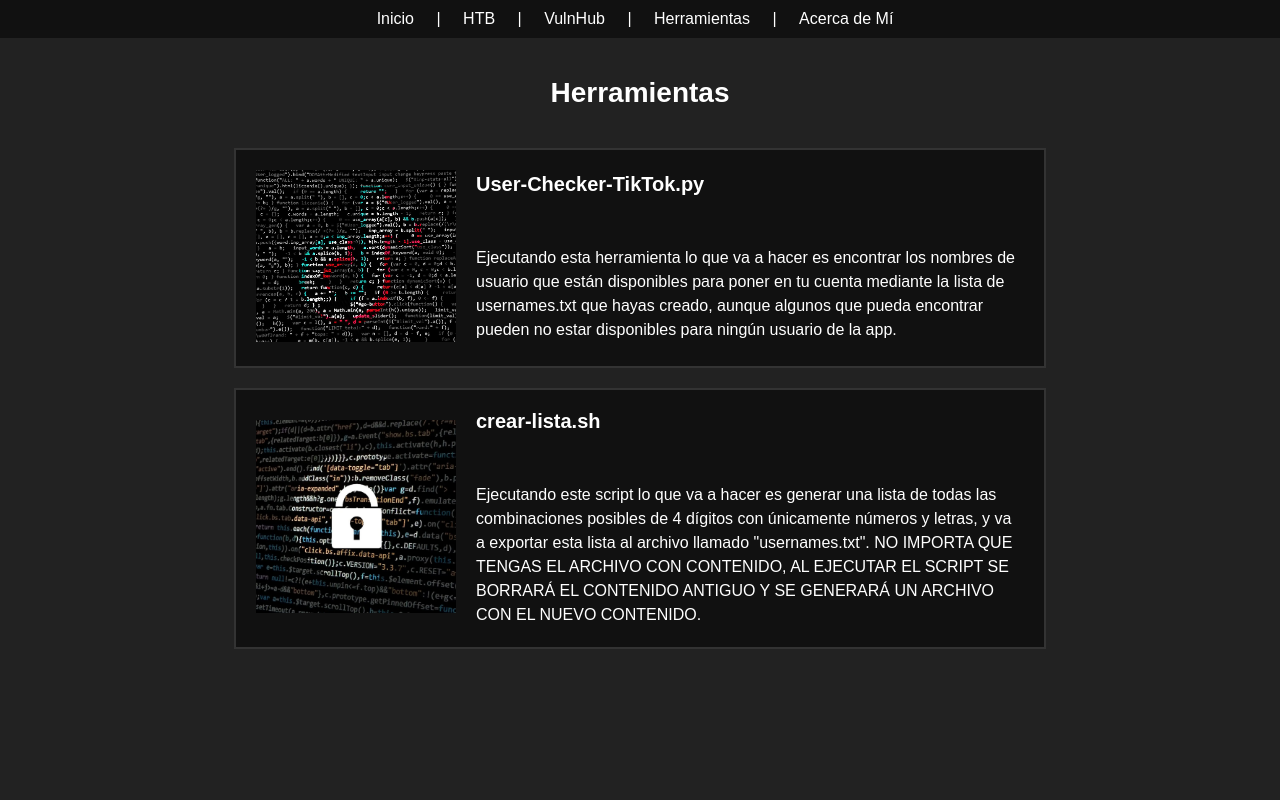
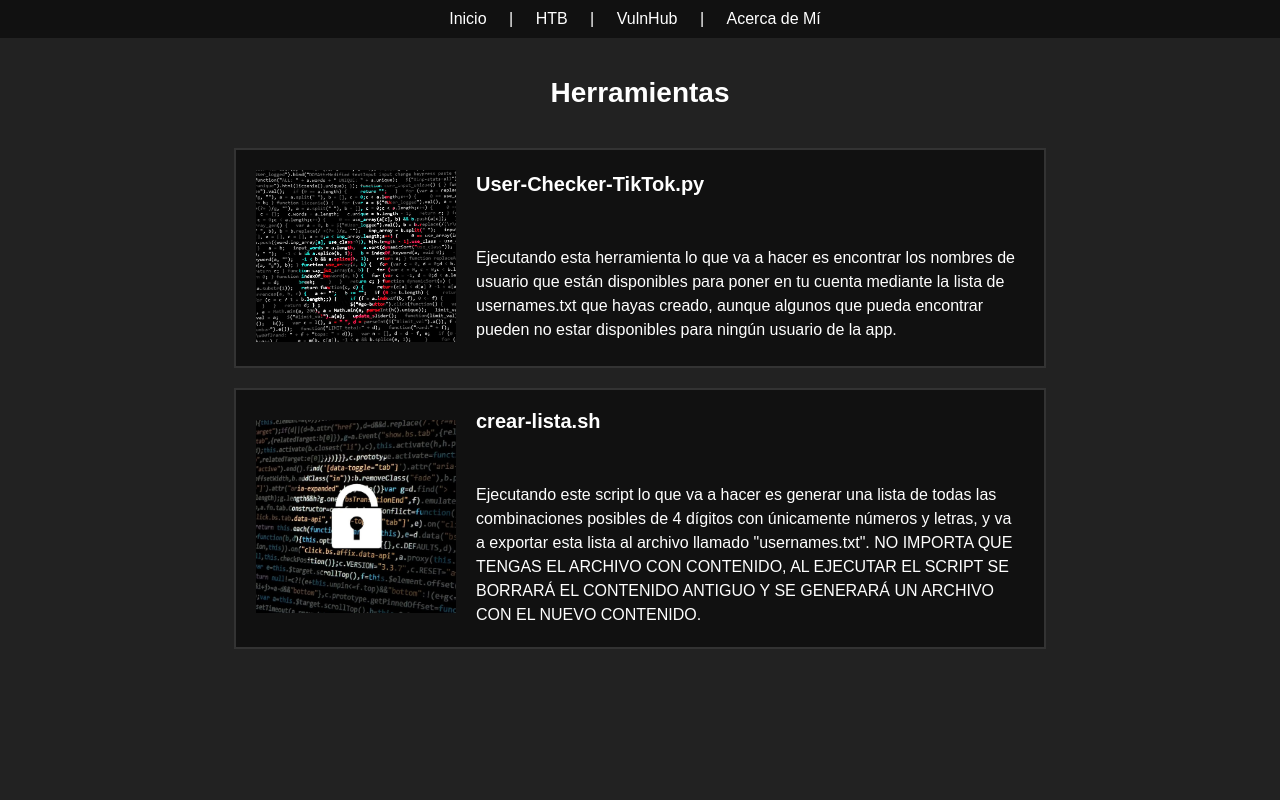
Before and after one commit to anonkex/anonkex.github.io, a plain HTML site: page herramientas.html in a window 1280 px wide. Shown: the top 800 px of the page. Drawn offline with Linux system fonts and the light colour scheme.

Commit message:
Add files via upload

```diff
--- a/herramientas.html
+++ b/herramientas.html
@@ -112,8 +112,6 @@
           <li>|</li>
           <li><a href="#">VulnHub</a></li>
           <li>|</li>
-          <li><a href="herramientas.html">Herramientas</a></li>
-          <li>|</li>
           <li><a href="acerca-de-mi.html">Acerca de Mí</a></li>
         </ul>
     </nav>
```
